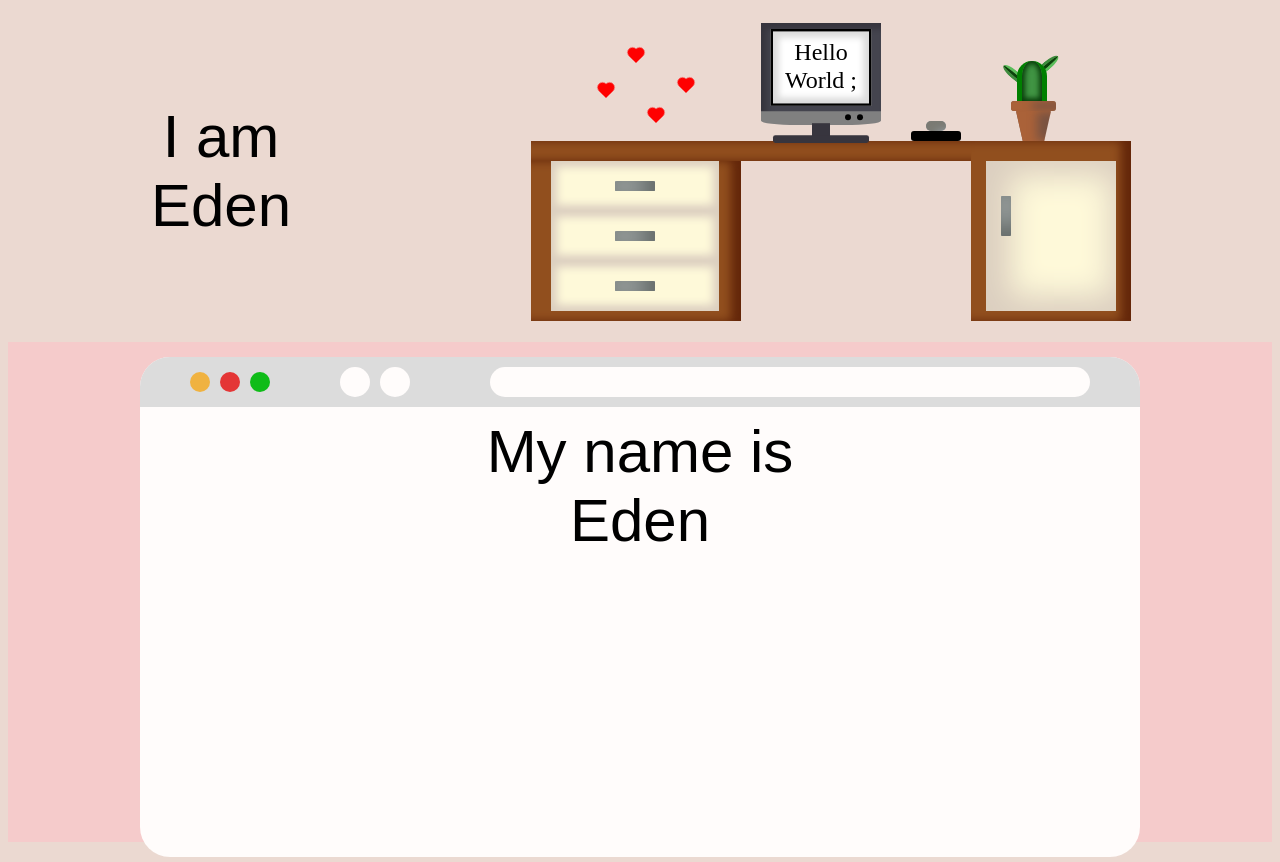
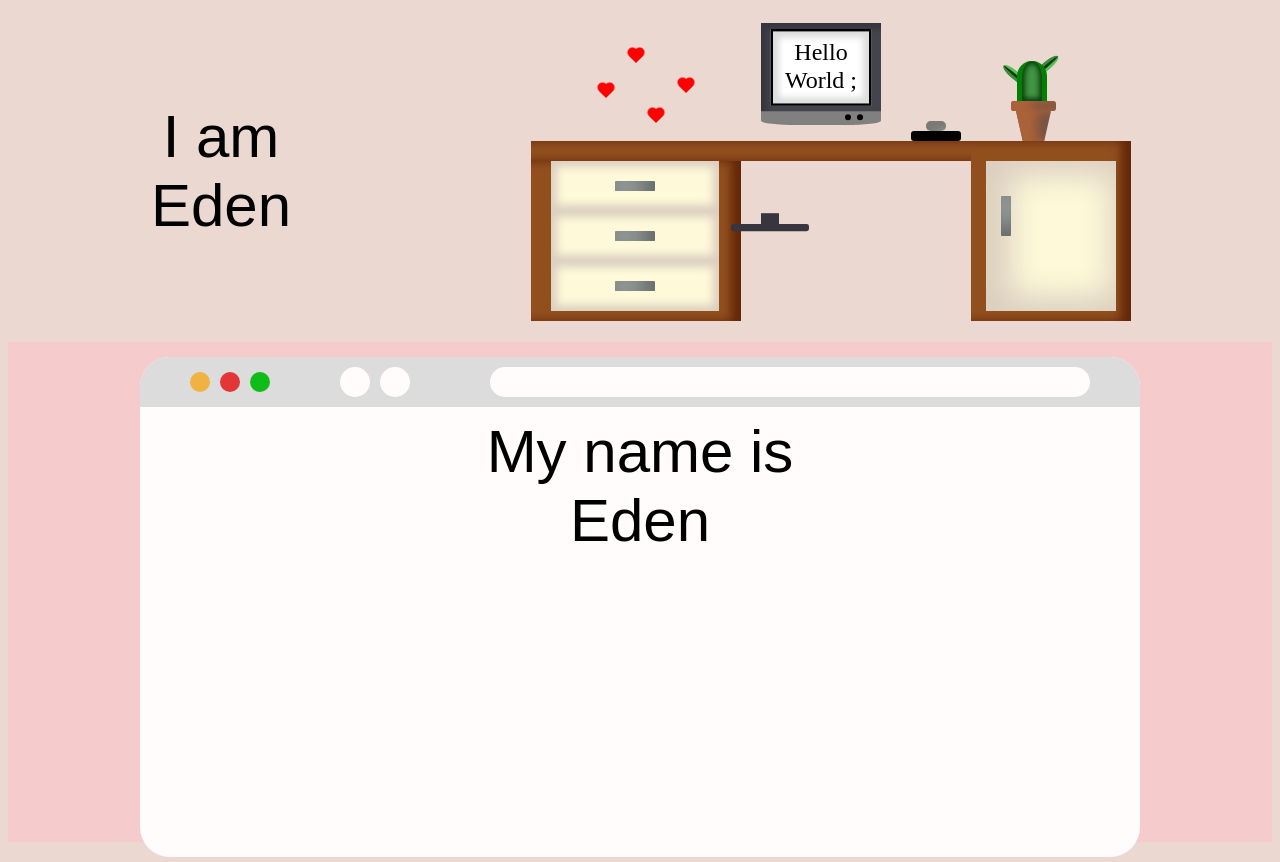
Before and after one commit to EdenShamay/html-portfolio, a plain HTML site: page index.html in a window 1280 px wide. Drawn offline with Linux system fonts and the light colour scheme.

Commit message:
Update style.css

```diff
--- a/style.css
+++ b/style.css
@@ -289,15 +289,7 @@ transform: rotate(90deg);
 
 }
 
-.holder{
-    position: relative;
-    width: 30px;
-    height: 30px;
-    background-color: #37353E;
-    top: 20px;
-    left: 85px;
 
-}
 
 .mouse-pad{
     position: relative;
@@ -321,15 +313,24 @@ transform: rotate(90deg);
 
 }
 
+.holder{
+    position: absolute;
+    width: 30px;
+    height: 25px;
+    background-color: #37353E;
+    top: 170px;
+}
+
 .surface{
     position: relative;
-    width: 160px;
-    height: 13px;
+    width: 130px;
+    height: 12px;
     background-color: #37353E;
     border-top: none;
-    top: 20px;
+    top: 18px;
+    right: 50px ;
     border-radius: 4px;
-    right: 65px;
+
 
 }
 
```
